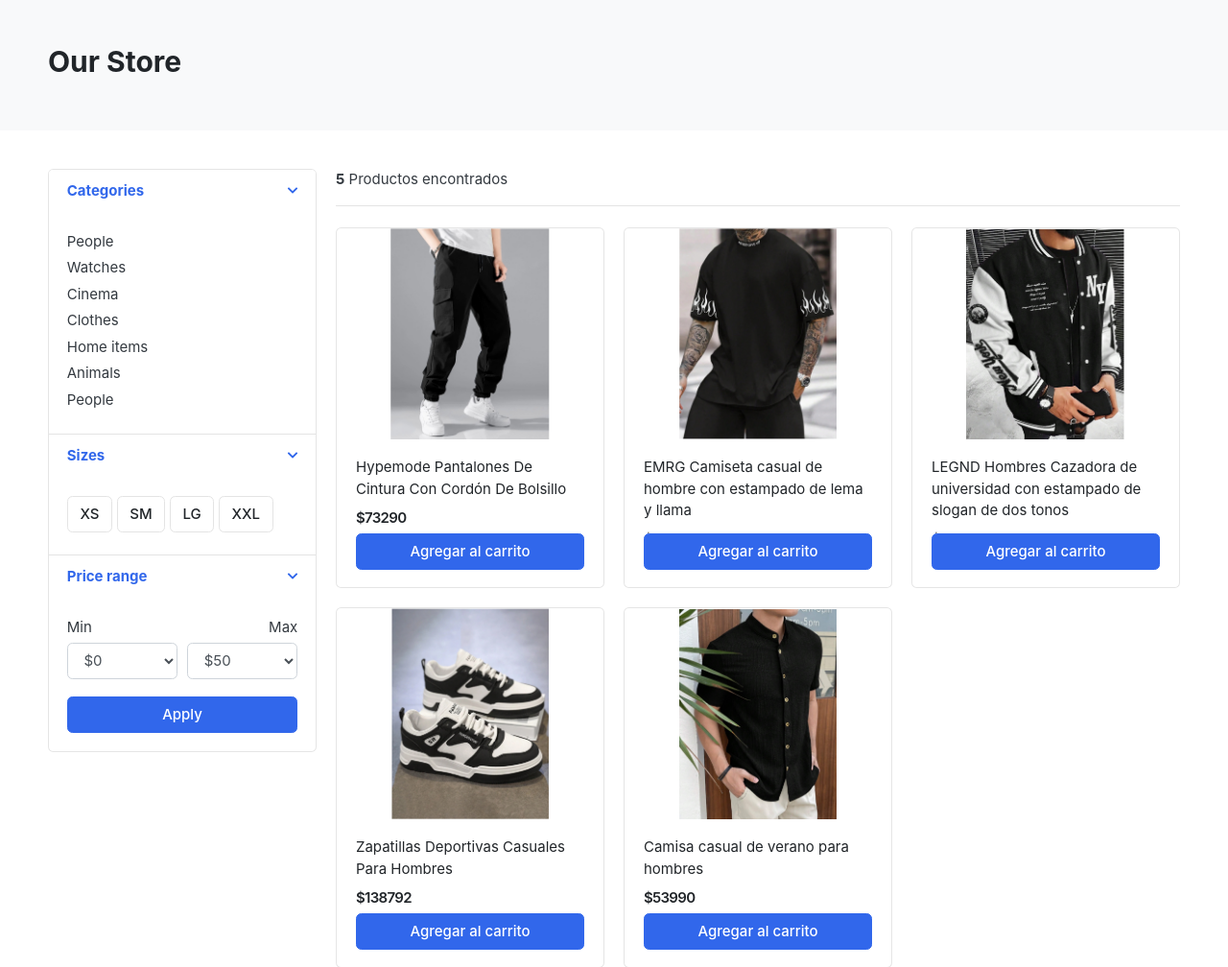
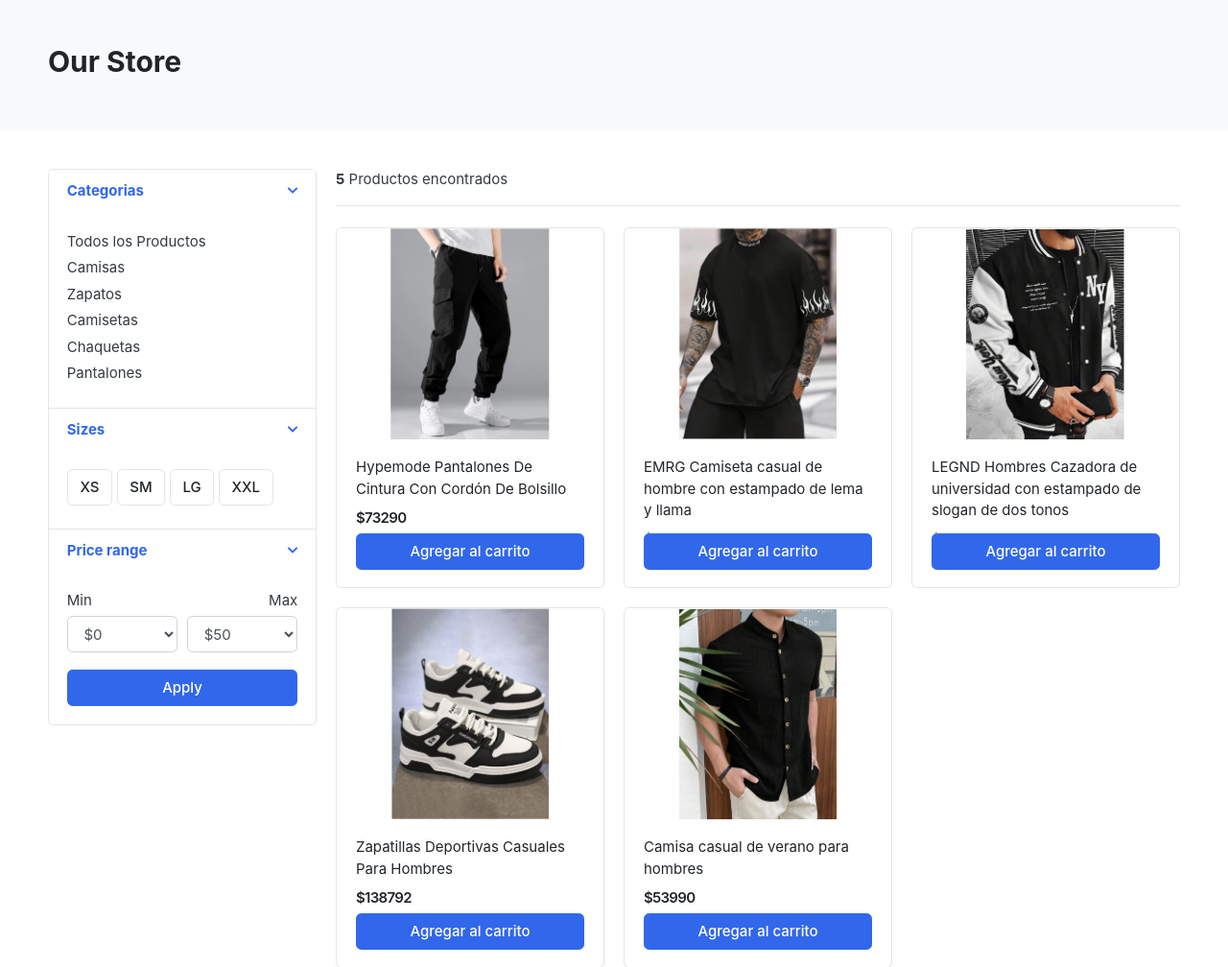
Before and after one commit to JaredDAngelo/ADSOMARKET, a Django app: page /Tienda/ in a window 1280 px wide. Shown: the part 118-1126 px from the top of the page at 96% size. Run offline with Django 5.2, Linux system fonts and the light colour scheme; data comes from the database, SQL or seed files in the repository; some libraries are stand-ins or nearby versions; some web fonts are replaced.

Commit message:
Se despliegan las categorias en la Vista de Tienda, se agrega una nueva ruta tanto en las categorias de el Navbar como en las de Tienda para mostrar todos los productos.

```diff
--- a/templates/Tienda/Tienda.html
+++ b/templates/Tienda/Tienda.html
@@ -24,20 +24,18 @@
             <header class="card-header">
                 <a href="#" data-toggle="collapse" data-target="#collapse_1" aria-expanded="true" class="">
                     <i class="icon-control fa fa-chevron-down"></i>
-                    <h6 class="title">Categories</h6>
+                    <h6 class="title">Categorias</h6>
                 </a>
             </header>
             <div class="filter-content collapse show" id="collapse_1" style="">
                 <div class="card-body">
 
                     <ul class="list-menu">
-                    <li><a href="#">People  </a></li>
-                    <li><a href="#">Watches </a></li>
-                    <li><a href="#">Cinema  </a></li>
-                    <li><a href="#">Clothes  </a></li>
-                    <li><a href="#">Home items </a></li>
-                    <li><a href="#">Animals</a></li>
-                    <li><a href="#">People </a></li>
+                        <li><a href="{% url 'Tienda'%}">Todos los Productos  </a></li>
+                        {% for Categorias in links %}
+                    <li><a href="{{Categorias.get_url}}">{{Categorias.nombre_categoria}}  </a></li>
+                        {% endfor %}
+
                     </ul>
 
                 </div> <!-- card-body.// -->
--- a/templates/includes/navbar.html
+++ b/templates/includes/navbar.html
@@ -38,6 +38,7 @@
                     <i class="fa fa-bars"></i> Todas las Categorias
                 </button>
                 <div class="dropdown-menu">
+                        <a class="dropdown-item" href="{% url 'Tienda' %}">Todos los Productos</a>
                     {% for Categorias in links %}
                         <a class="dropdown-item" href="{{Categorias.get_url}}">{{ Categorias.nombre_categoria }}</a>
                     {% endfor %}
```
